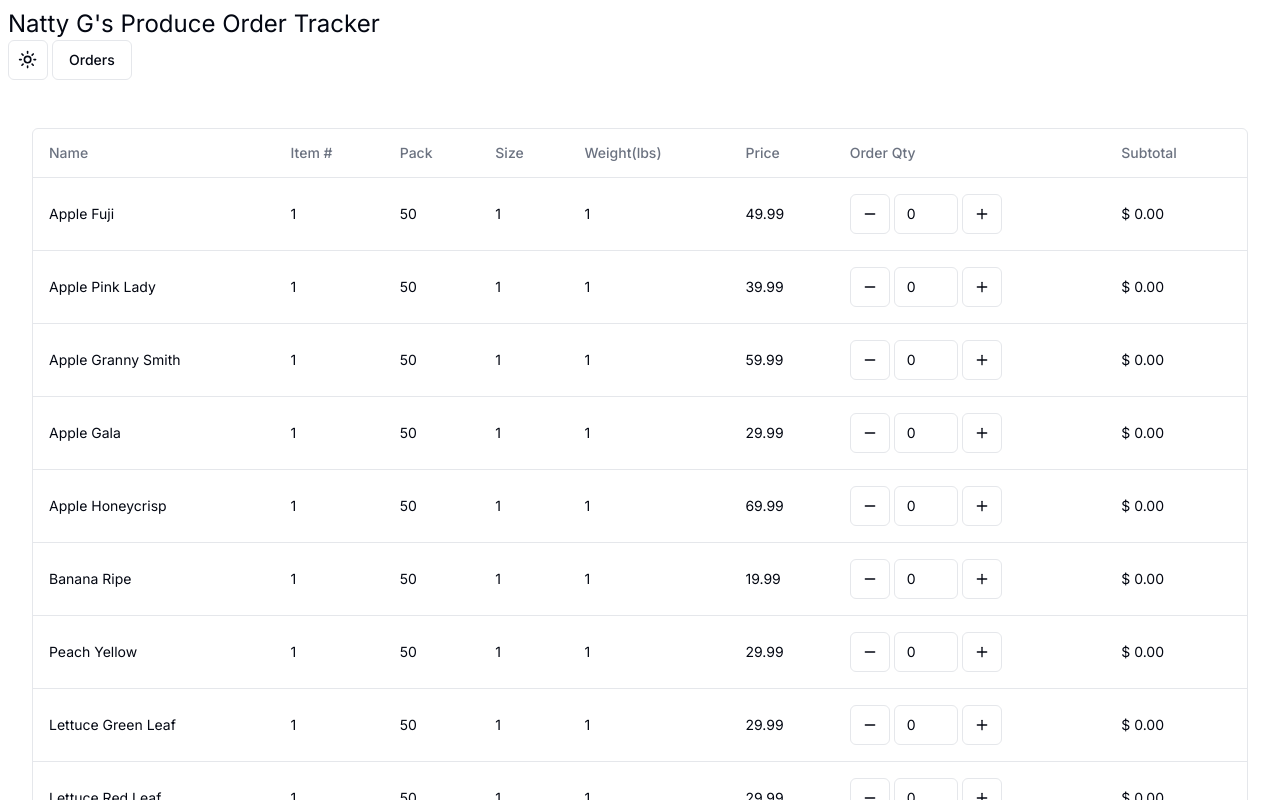
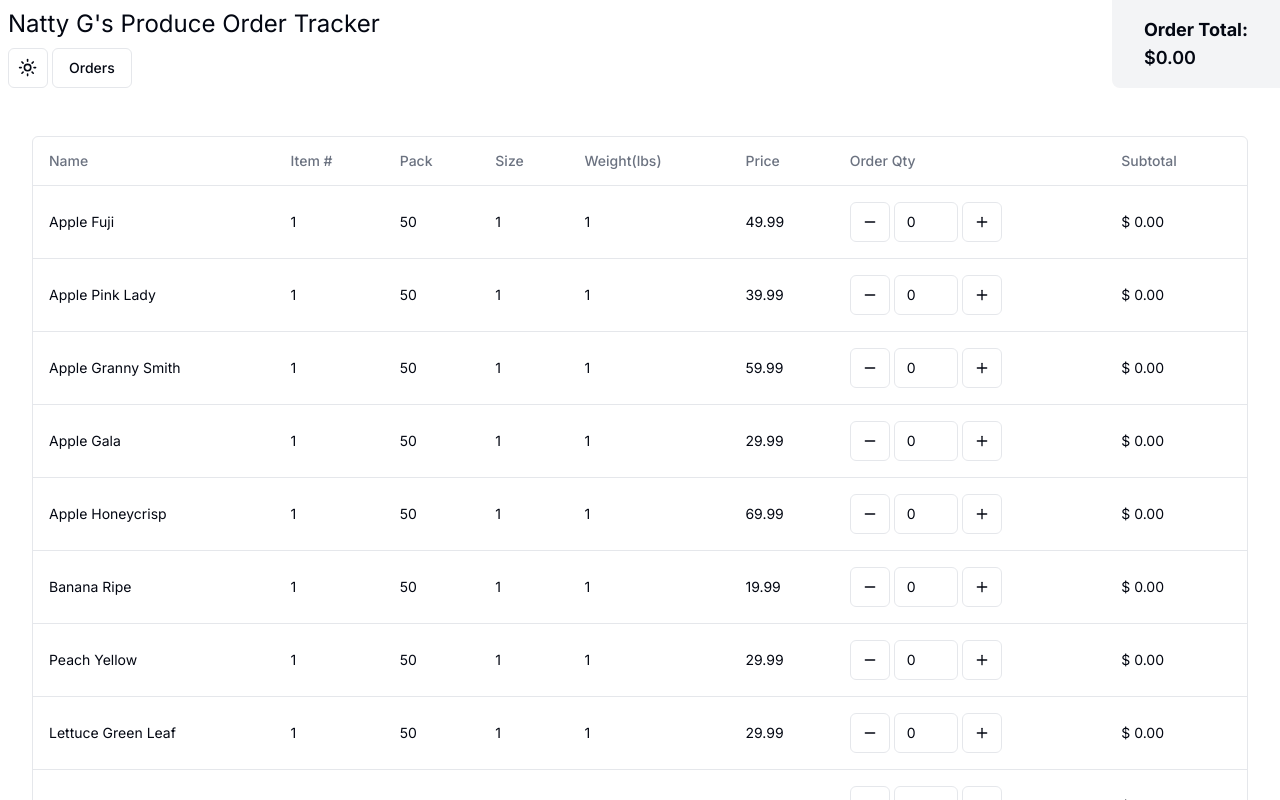
Before and after one commit to allanlalangan/order-cost-tracker, a Next.js app: page /orders in a window 1280 px wide. Shown: the top 800 px of the page. Built offline with nearby package versions, Linux system fonts and the light colour scheme.

Commit message:
display order total, main header spacing

```diff
--- a/app/layout.tsx
+++ b/app/layout.tsx
@@ -27,7 +27,9 @@ export default function RootLayout({
         <ThemeProvider attribute="class" defaultTheme="system" enableSystem>
           <header className="flex flex-col justify-between p-2">
             <Link className="" href="/">
-              <h1 className="text-2xl">Natty G&apos;s Produce Order Tracker</h1>
+              <h1 className="text-2xl mb-2">
+                Natty G&apos;s Produce Order Tracker
+              </h1>
             </Link>
 
             <nav className="flex gap-1">
--- a/app/orders/data-table.tsx
+++ b/app/orders/data-table.tsx
@@ -17,6 +17,7 @@ import {
 } from "@/components/ui/table";
 import { OrderQtyCounter } from "@/components/order-qty-counter";
 import { Produce } from "./columns";
+import { useState } from "react";
 
 interface DataTableProps<TData, TValue> {
   columns: ColumnDef<TData, TValue>[];
@@ -33,7 +34,15 @@ export function DataTable<TData, TValue>({
     getCoreRowModel: getCoreRowModel(),
   });
 
+  const [orderTotal, setOrderTotal] = useState(0);
   return (
+    <>
+      <div className="text-lg fixed top-0 right-0 rounded-bl-lg bg-muted text-foreground py-4 px-8">
+        <h3 className="font-bold">Order Total:</h3>
+        <span className="font-semibold">
+          ${Math.abs(orderTotal).toFixed(2)}
+        </span>
+      </div>
       <div className="rounded-md border">
         <Table>
           <TableHeader>
@@ -65,16 +74,24 @@ export function DataTable<TData, TValue>({
                 >
                   {row.getVisibleCells().map((cell) => (
                     <TableCell key={cell.id}>
-                    {flexRender(cell.column.columnDef.cell, cell.getContext())}
+                      {flexRender(
+                        cell.column.columnDef.cell,
+                        cell.getContext()
+                      )}
                     </TableCell>
                   ))}
-
-                <OrderQtyCounter product={row.original as Produce} />
+                  <OrderQtyCounter
+                    product={row.original as Produce}
+                    setOrderTotal={setOrderTotal}
+                  />
                 </TableRow>
               ))
             ) : (
               <TableRow>
-              <TableCell colSpan={columns.length} className="h-24 text-center">
+                <TableCell
+                  colSpan={columns.length}
+                  className="h-24 text-center"
+                >
                   No results.
                 </TableCell>
               </TableRow>
@@ -82,5 +99,6 @@ export function DataTable<TData, TValue>({
           </TableBody>
         </Table>
       </div>
+    </>
   );
 }
--- a/components/order-qty-counter.tsx
+++ b/components/order-qty-counter.tsx
@@ -9,19 +9,29 @@ import { TableCell } from "./ui/table";
 
 type props = {
   product: Produce;
+  setOrderTotal: React.Dispatch<React.SetStateAction<number>>;
 };
 
-export function OrderQtyCounter({ product }: props) {
+export function OrderQtyCounter({ product, setOrderTotal }: props) {
   const [count, setCount] = useState(0);
+
+  const onSub = () => {
+    if (count === 0) return;
+    setCount(count - 1);
+    setOrderTotal((prev) => prev - +product.price);
+  };
+
+  const onAdd = () => {
+    if (count === 7) return;
+    setCount(count + 1);
+    setOrderTotal((prev) => prev + +product.price);
+  };
+
   return (
     <>
       <TableCell>
         <div className="flex gap-1">
-          <Button
-            onClick={() => (count === 0 ? null : setCount(count - 1))}
-            variant="outline"
-            size="icon"
-          >
+          <Button onClick={onSub} variant="outline" size="icon">
             <Minus className="h-4 w-4" />
           </Button>
           <Input
@@ -35,18 +45,14 @@ export function OrderQtyCounter({ product }: props) {
             value={count}
             max={7}
           />
-          <Button
-            onClick={() => (count === 7 ? null : setCount(count + 1))}
-            variant="outline"
-            size="icon"
-          >
+          <Button onClick={onAdd} variant="outline" size="icon">
             <Plus className="h-4 w-4" />
           </Button>
         </div>
       </TableCell>
       <TableCell>
         <div className="flex gap-1 w-16">
-          $ {(count * product.price).toFixed(2)}
+          $ {(count * +product.price).toFixed(2)}
         </div>
       </TableCell>
     </>
```
Lines whose indentation alone changed are shown as unchanged.
